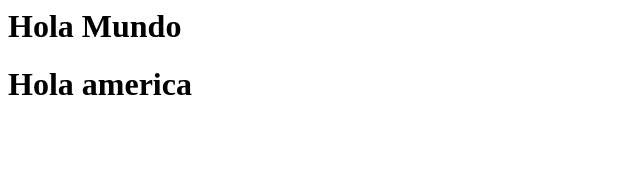
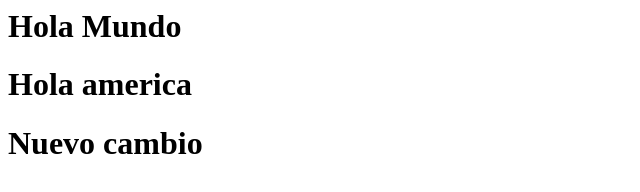
Before and after one commit to mishellayza/ProyectoGit, a plain HTML site: page index.html in a window 1280 px wide. Shown: the whole page, without its empty margins (0-640 px from the left). Drawn offline with Linux system fonts and the light colour scheme.

Commit message:
Agregue un cambio

```diff
--- a/index.html
+++ b/index.html
@@ -1,2 +1,3 @@
 <h1>Hola Mundo</h1>
 <h1>Hola america</h1>
+<h1>Nuevo cambio</h1>
```
